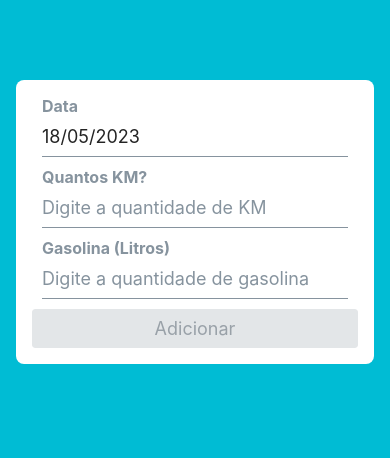
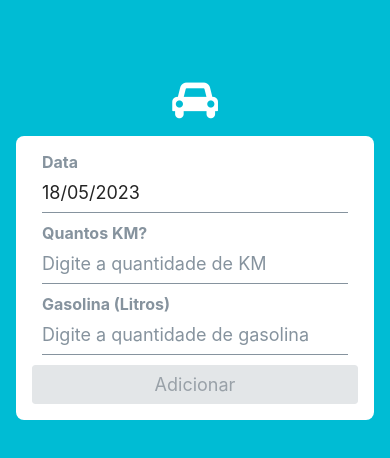
Before and after one commit to jeanpaulo204/Dados-Automotivos, a React Native app: screen / in a window 390 px wide. Shown: the top 458 px of the page. Built offline with nearby package versions, Linux system fonts and the light colour scheme.

Commit message:
melhorias

```diff
--- a/App.js
+++ b/App.js
@@ -111,6 +111,10 @@ const CrudExample = () => {
 
   return (
     <View style={styles.container}>
+      <View style={styles.titleContainer}>
+        <Icon name="car" type="font-awesome" size={40} color="#fff" />
+      </View>
+
       <View style={styles.formContainer}>
         <Input
           label="Data"
@@ -169,6 +173,11 @@ const styles = StyleSheet.create({
     paddingHorizontal: 16,
     paddingTop: 80,
   },
+  titleContainer: {
+    flexDirection: 'row',
+    justifyContent: 'center',
+    marginBottom: 16,
+  },
   formContainer: {
     marginBottom: 16,
     backgroundColor: '#fff',
@@ -200,13 +209,14 @@ const styles = StyleSheet.create({
     bottom: 16,
     left: 16,
     right: 16,
-    backgroundColor: '#fff',
+    backgroundColor: '#51B449',
     padding: 16,
     borderRadius: 8,
     elevation: 3,
   },
   messageText: {
     textAlign: 'center',
+    color: 'white',
     fontWeight: 'bold',
   },
 });
```
